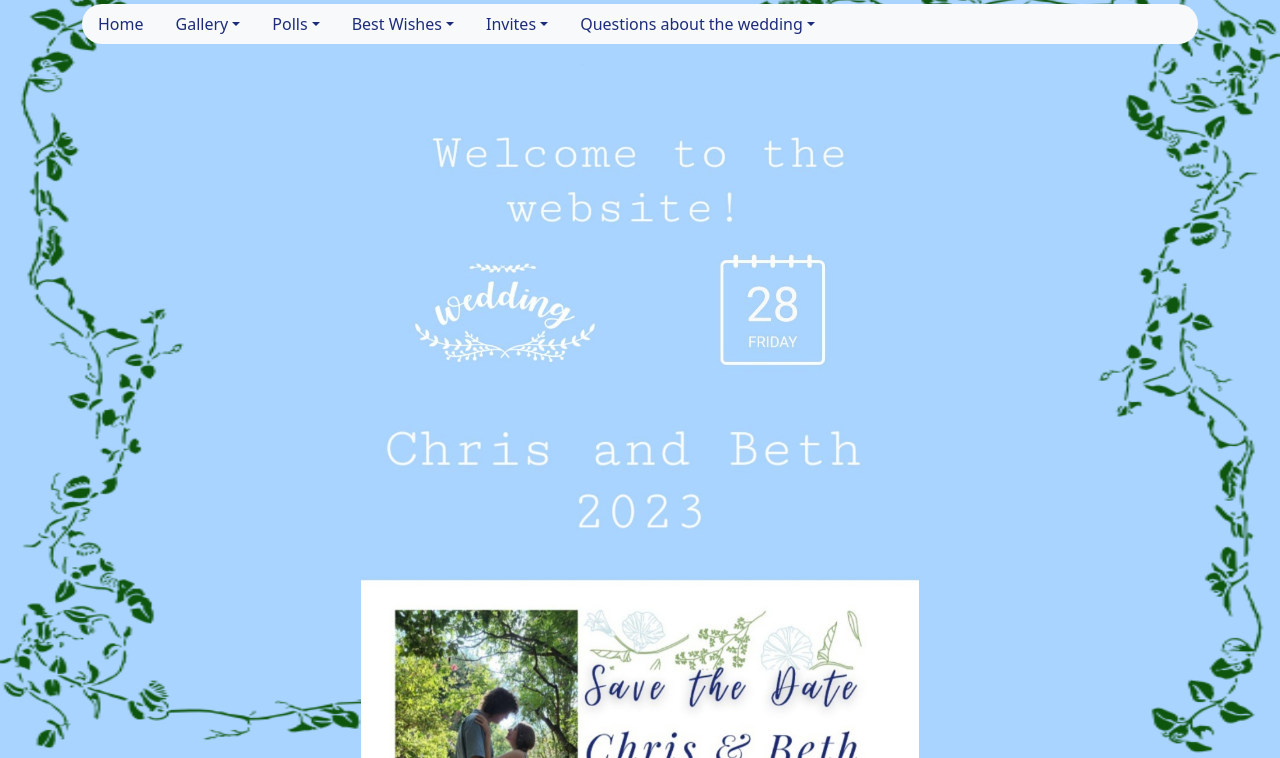
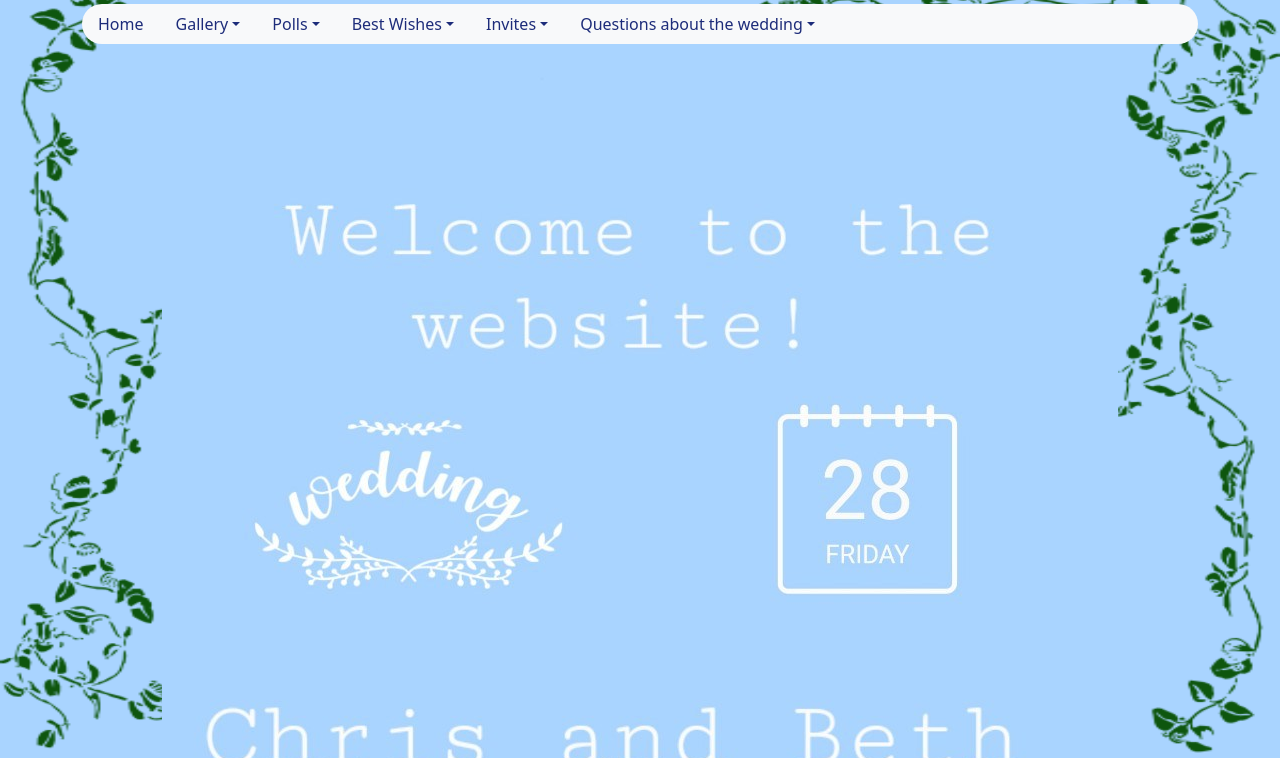
Before and after one commit to ChrisAndBeth2023/ChrisAndBeth2023.github.io, a plain HTML site: page index.html in a window 1280 px wide. Shown: the part 42-800 px from the top of the page. Drawn offline with nearby package versions, Linux system fonts and the light colour scheme.

Commit message:
update menu

```diff
--- a/index.html
+++ b/index.html
@@ -54,7 +54,7 @@
             </ul>
         </div>
         <div class="container text-center">
-            <img src="Images\banner.jpg" alt="banner" class="img-fluid" width="50%">
+            <img src="Images\banner.jpg" alt="banner" class="img-fluid">
         </div>
         <script src="https://cdn.jsdelivr.net/npm/bootstrap@5.3.0-alpha1/dist/js/bootstrap.bundle.min.js" integrity="sha384-w76AqPfDkMBDXo30jS1Sgez6pr3x5MlQ1ZAGC+nuZB+EYdgRZgiwxhTBTkF7CXvN" crossorigin="anonymous"></script>
         <script>
```
